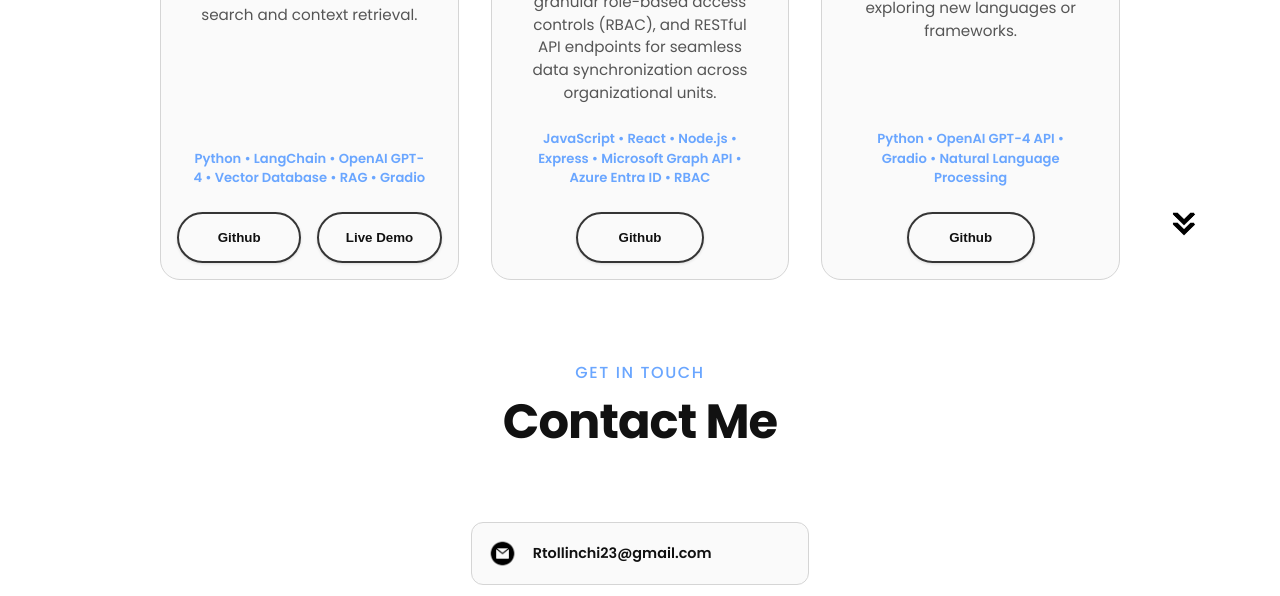
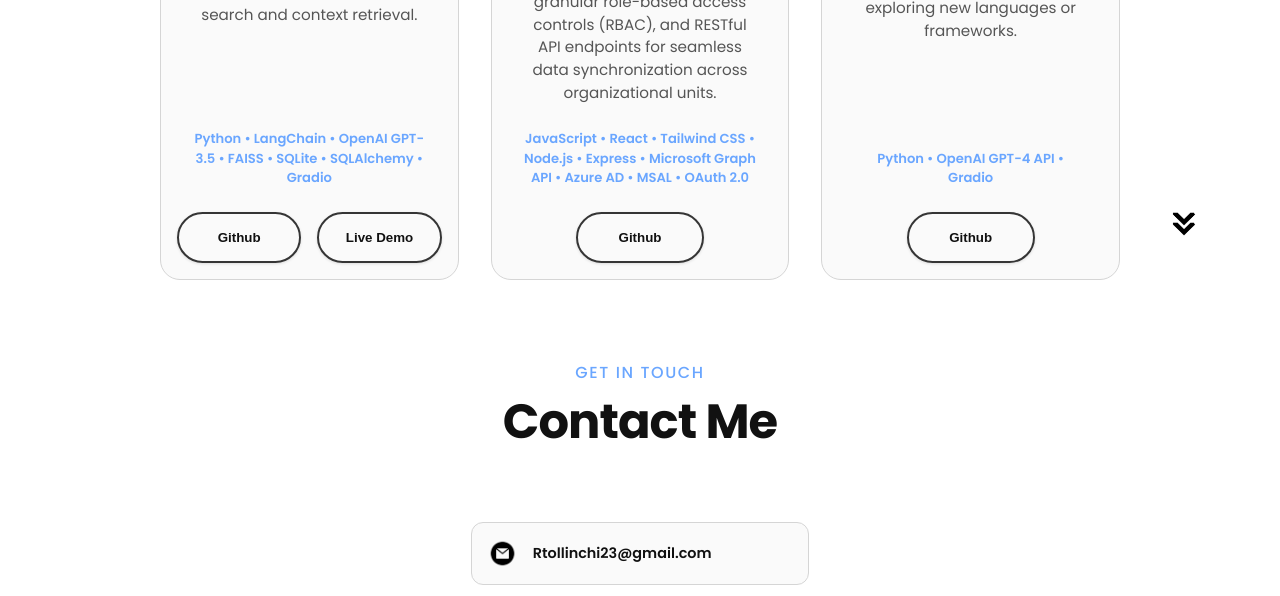
Before and after one commit to Rtollinchi/html-css-js-portfolio, a website: page index.html in a window 1280 px wide. Shown: the part 3660-4256 px from the top of the page. Drawn offline with Linux system fonts and the light colour scheme.

Commit message:
updated project tech stacks

```diff
--- a/index.html
+++ b/index.html
@@ -384,7 +384,7 @@
             <p class="project-description">
               Conversational assistant that converts natural language questions into SQL queries using Retrieval-Augmented Generation (RAG) over database schema context. Helps non-SQL users safely query databases while maintaining data integrity. Built with Python, LangChain, OpenAI GPT-4, and vector databases for semantic search and context retrieval.
             </p>
-            <p class="project-tech">Python &bull; LangChain &bull; OpenAI GPT-4 &bull; Vector Database &bull; RAG &bull; Gradio</p>
+            <p class="project-tech">Python &bull; LangChain &bull; OpenAI GPT-3.5 &bull; FAISS &bull; SQLite &bull; SQLAlchemy &bull; Gradio</p>
             <div class="btn-container">
               <button
                 class="btn btn-color-2 project-btn"
@@ -405,7 +405,7 @@
             <p class="project-description">
               Enterprise-grade directory management application leveraging Microsoft Graph API for streamlined user administration and directory operations. Features Azure Active Directory authentication with MSAL, granular role-based access controls (RBAC), and RESTful API endpoints for seamless data synchronization across organizational units.
             </p>
-            <p class="project-tech">JavaScript &bull; React &bull; Node.js &bull; Express &bull; Microsoft Graph API &bull; Azure Entra ID &bull; RBAC</p>
+            <p class="project-tech">JavaScript &bull; React &bull; Tailwind CSS &bull; Node.js &bull; Express &bull; Microsoft Graph API &bull; Azure AD &bull; MSAL &bull; OAuth 2.0</p>
             <div class="btn-container">
               <button
                 class="btn btn-color-2 project-btn"
@@ -420,7 +420,7 @@
             <p class="project-description">
               AI-powered code generation tool using OpenAI GPT-4 and Gradio to generate production-ready code in Python, JavaScript, and Java with inline explanations and documentation. Designed to accelerate development workflows and serve as a learning tool for developers exploring new languages or frameworks.
             </p>
-            <p class="project-tech">Python &bull; OpenAI GPT-4 API &bull; Gradio &bull; Natural Language Processing</p>
+            <p class="project-tech">Python &bull; OpenAI GPT-4 API &bull; Gradio</p>
             <div class="btn-container">
               <button
                 class="btn btn-color-2 project-btn"
```
